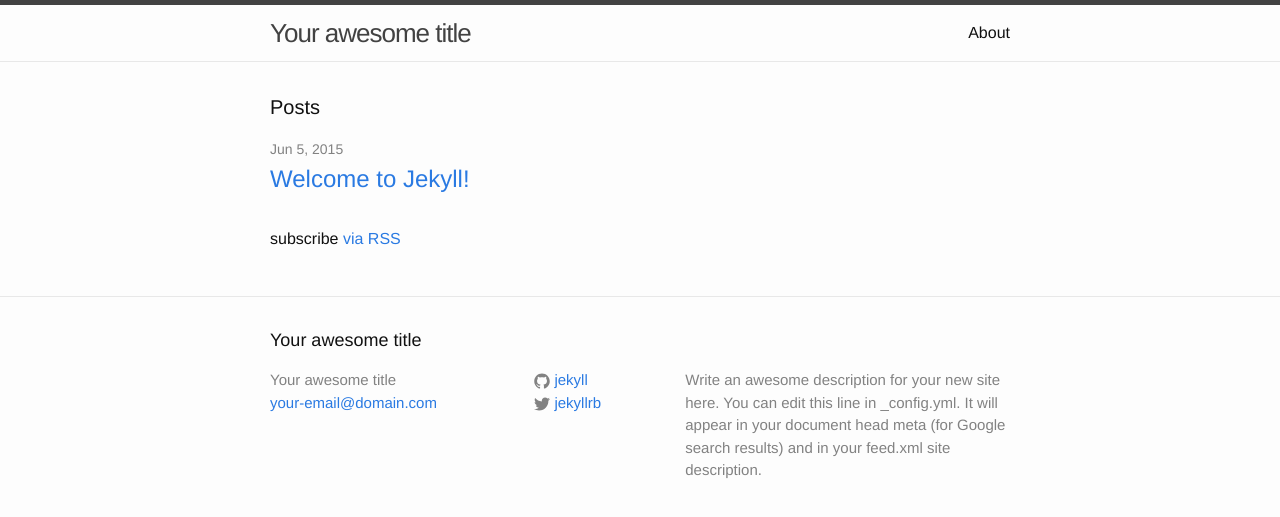
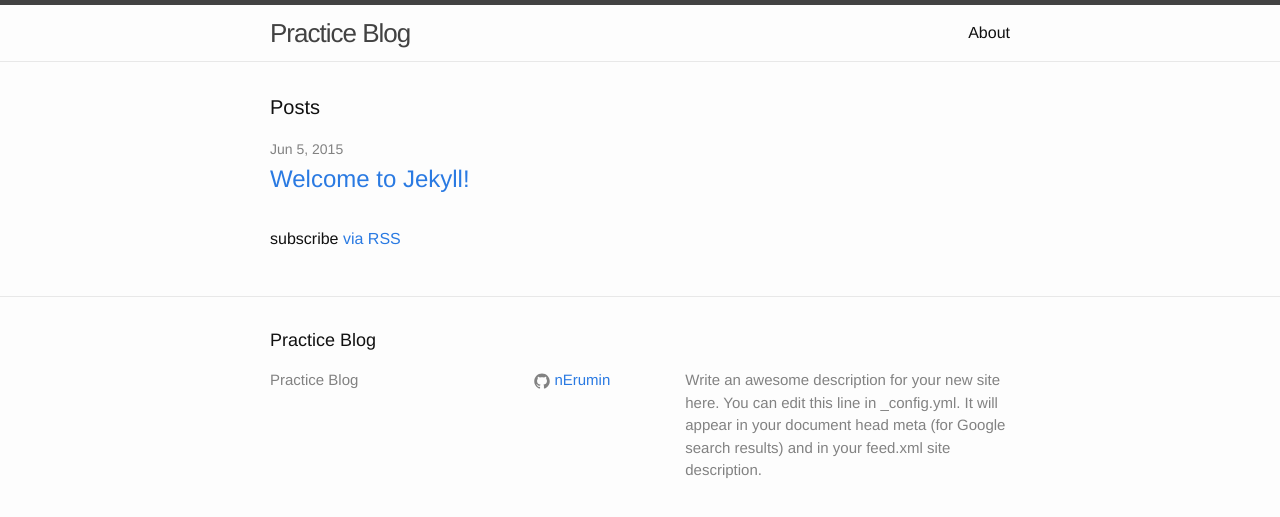
Before and after one commit to nErumin/blog, a Jekyll site: the page built from index.html, in a window 1280 px wide. Shown: the top 517 px of the page. Built offline with Jekyll 4.4.1, drawn with Linux system fonts in a browser that asks for light colours.

Commit message:
modify baseurl

```diff
--- a/_config.yml
+++ b/_config.yml
@@ -1,14 +1,14 @@
 # Site settings
-title: Your awesome title
-email: your-email@domain.com
+title: Practice Blog
+#email: your-email@domain.com
 description: > # this means to ignore newlines until "baseurl:"
   Write an awesome description for your new site here. You can edit this
   line in _config.yml. It will appear in your document head meta (for
   Google search results) and in your feed.xml site description.
-baseurl: "" # the subpath of your site, e.g. /blog/
-url: "http://yourdomain.com" # the base hostname & protocol for your site
-twitter_username: jekyllrb
-github_username:  jekyll
+baseurl: "/blog/" # the subpath of your site, e.g. /blog/
+#url: "http://yourdomain.com" # the base hostname & protocol for your site
+github_username:  nErumin
 
 # Build settings
 markdown: kramdown
+highlighter: pygments
```
